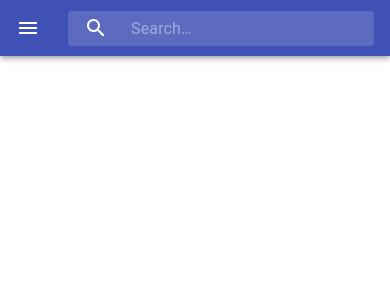
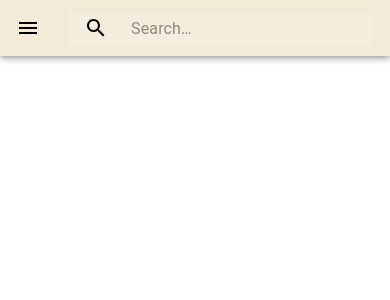
Before and after one commit to sethnadu/Notes, a React (Create React App) app in the folder notes/: page / in a window 390 px wide. Shown: the top 300 px of the page. Built offline with nearby package versions, Linux system fonts and the light colour scheme.

Commit message:
header up, working on mobile styling

```diff
--- a/notes/src/components/header.jsx
+++ b/notes/src/components/header.jsx
@@ -14,8 +14,7 @@ const useStyles = makeStyles(theme => ({
   },
   menuButton: {
     marginRight: theme.spacing(2),
-    display: 'flex',
-    justifySelf: "flex-start"
+    color: "black"
   },
   title: {
     flexGrow: 1,
@@ -23,15 +22,19 @@ const useStyles = makeStyles(theme => ({
     [theme.breakpoints.up('sm')]: {
       display: 'block',
     },
+    textAlign: 'left',
+    color: "black"
   },
   search: {
     position: 'relative',
     borderRadius: theme.shape.borderRadius,
+    // border: "2px solid #ffbf55",
     backgroundColor: fade(theme.palette.common.white, 0.15),
     '&:hover': {
       backgroundColor: fade(theme.palette.common.white, 0.25),
     },
     marginLeft: 0,
+    color: "black",
     width: '100%',
     [theme.breakpoints.up('sm')]: {
       marginLeft: theme.spacing(1),
@@ -41,6 +44,7 @@ const useStyles = makeStyles(theme => ({
   searchIcon: {
     padding: theme.spacing(0, 2),
     height: '100%',
+    color: "black",
     position: 'absolute',
     pointerEvents: 'none',
     display: 'flex',
@@ -57,9 +61,9 @@ const useStyles = makeStyles(theme => ({
     transition: theme.transitions.create('width'),
     width: '100%',
     [theme.breakpoints.up('sm')]: {
-      width: '12ch',
+      width: '20ch',
       '&:focus': {
-        width: '20ch',
+        width: '25ch',
       },
     },
   },
@@ -70,8 +74,8 @@ export default function Header() {
 
   return (
     <div className={classes.root}>
-      <AppBar position="static">
-        <Toolbar>
+      <AppBar position="static" style={{backgroundColor: '#f0ead6'}}>
+        <Toolbar className={classes.toolBar}>
                 <IconButton
                     edge="start"
                     className={classes.menuButton}
@@ -81,7 +85,7 @@ export default function Header() {
                     <MenuIcon />
                 </IconButton>
                 <Typography className={classes.title} variant="h6" noWrap>
-            Material-UI
+                    <span style={{color: '#ffbf55', fontWeight: 'bold'}}>Scribble</span> Notes
                 </Typography>
           <div className={classes.search}>
             <div className={classes.searchIcon}>
```
Also changed, not shown: 1 other file (tests, documents, lock files or other folders). Lines whose indentation alone changed are shown as unchanged.
